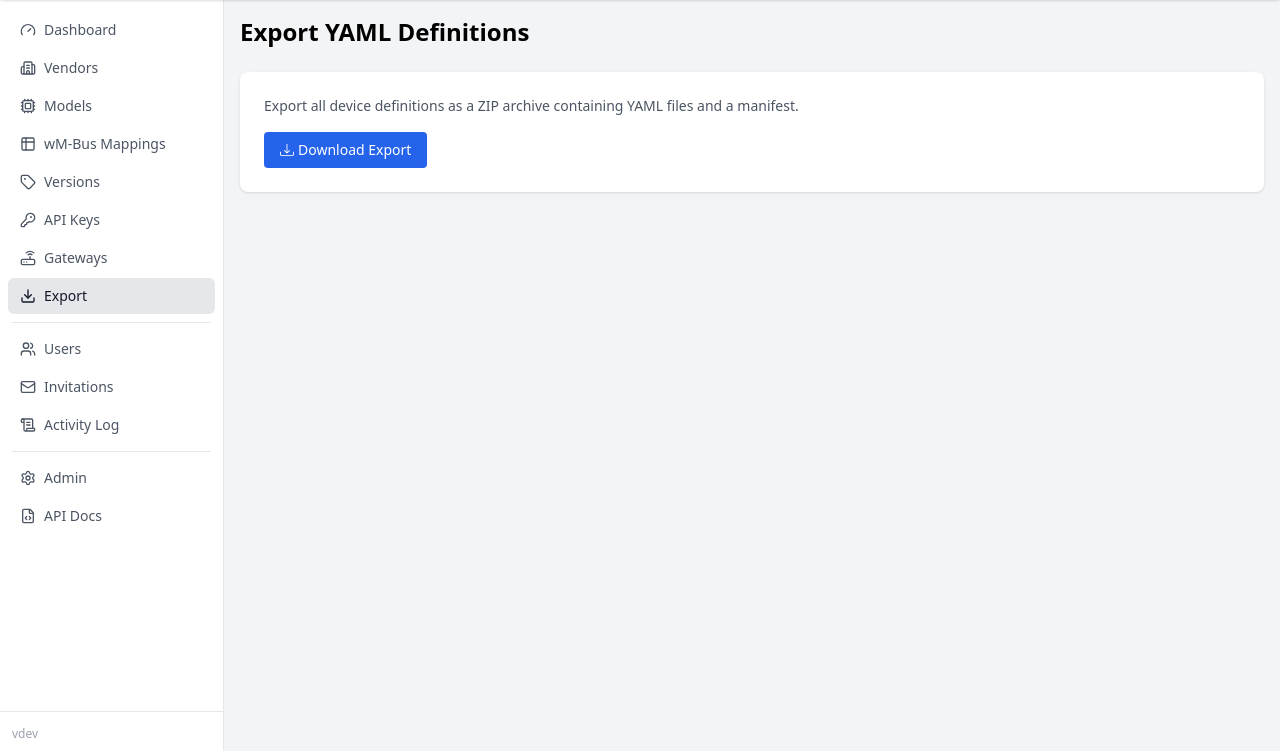
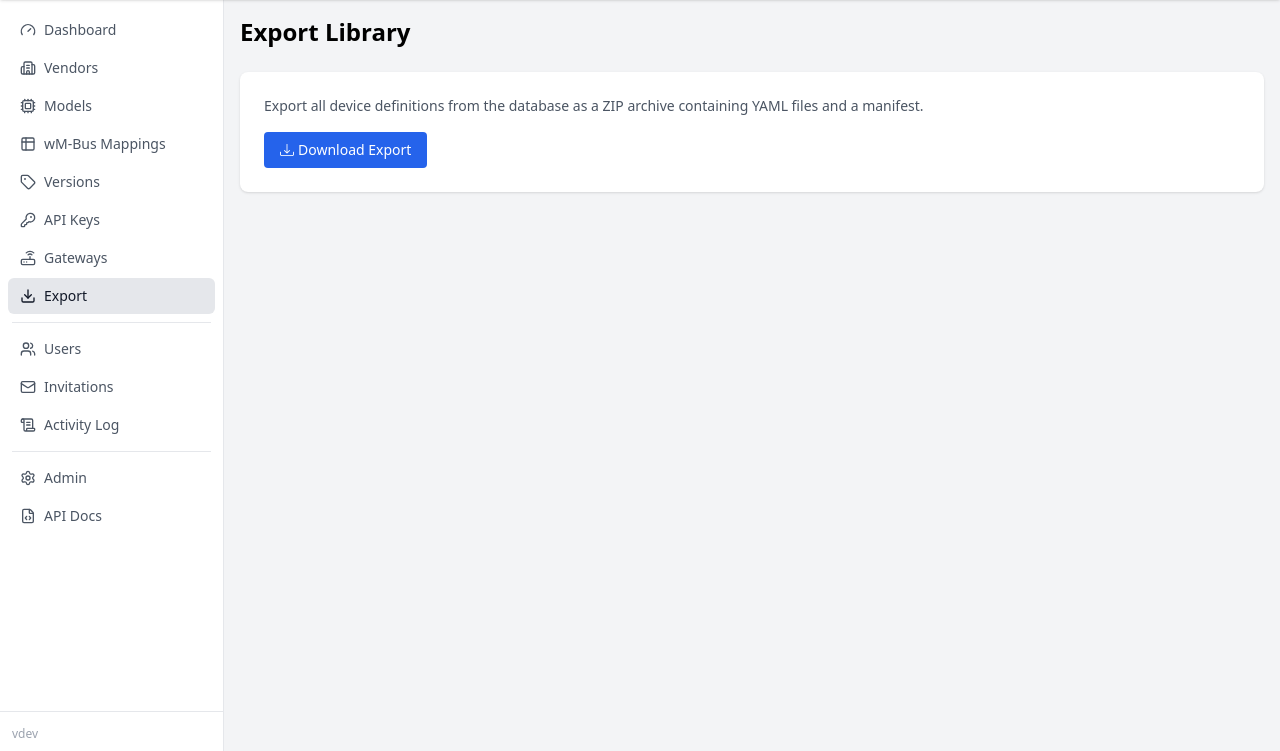
Before and after one commit to hardwario/enerooo-spark-device-library, a Django app: page /export/ in a window 1280 px wide. Shown: the part 48-799 px from the top of the page. Run offline with Django 5.2, Linux system fonts and the light colour scheme; the visitor is signed in with stand-in values (Sample User, id 1); parts of the project's set-up code (start-up, migrations or seed data) failed here and were passed over; some libraries are stand-ins or nearby versions.

Commit message:
chore(library): rename export page to Export Library
- Update heading and description to clarify the export reads
  from the database, not from YAML files on disk

```diff
--- a/src/library/templates/library/export.html
+++ b/src/library/templates/library/export.html
@@ -3,11 +3,11 @@
 {% block title %}Export - {{ COMPANY_NAME }}{% endblock %}
 
 {% block content %}
-<h2 class="text-2xl font-bold mb-6">Export YAML Definitions</h2>
+<h2 class="text-2xl font-bold mb-6">Export Library</h2>
 
 <div class="bg-white rounded-lg shadow">
     <div class="p-6">
-        <p class="text-sm text-gray-600 mb-4">Export all device definitions as a ZIP archive containing YAML files and a manifest.</p>
+        <p class="text-sm text-gray-600 mb-4">Export all device definitions from the database as a ZIP archive containing YAML files and a manifest.</p>
         <form method="post" action="{% url 'library:export-download' %}">
             {% csrf_token %}
             <button type="submit" class="bg-blue-600 text-white px-4 py-2 rounded hover:bg-blue-700 text-sm font-medium">
```
